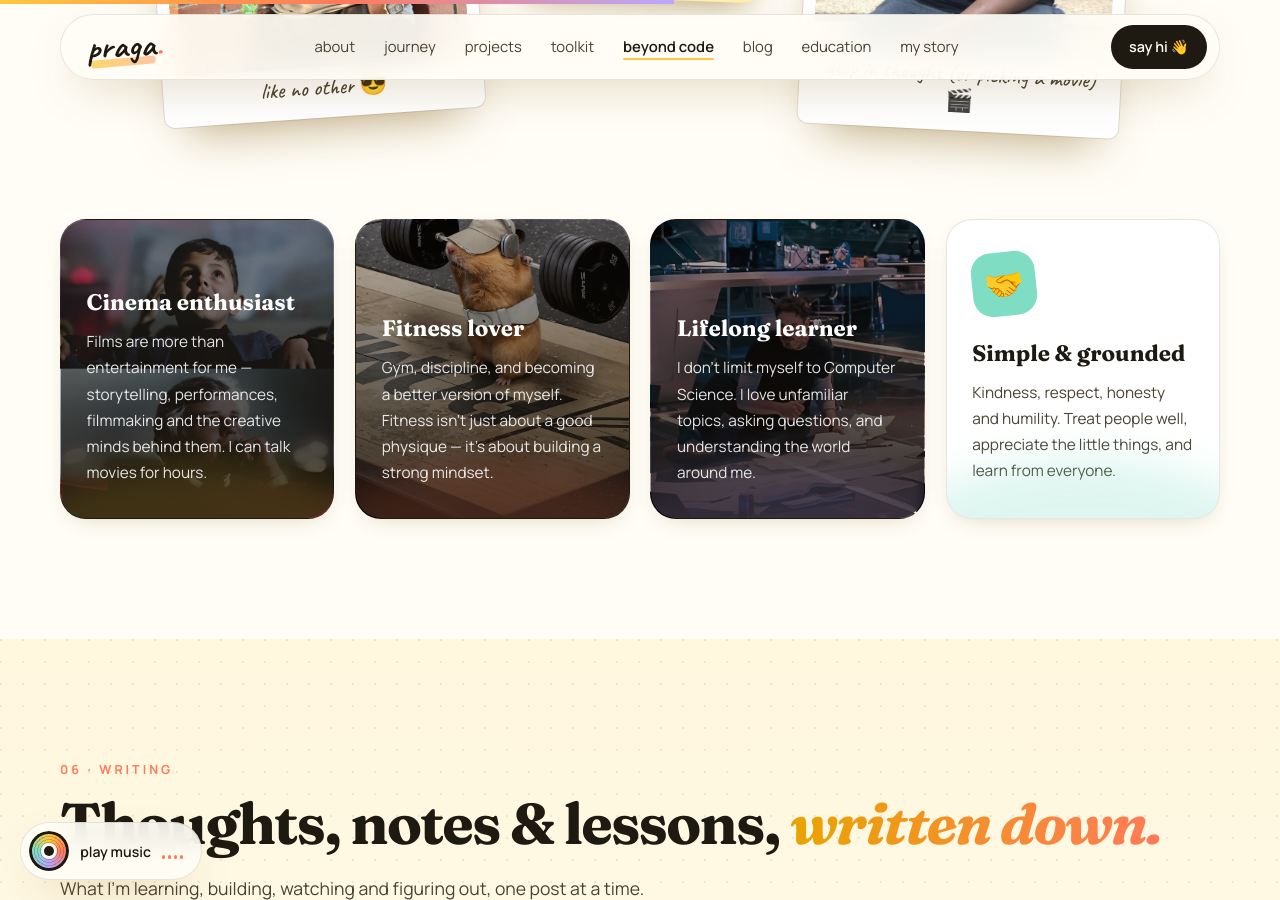
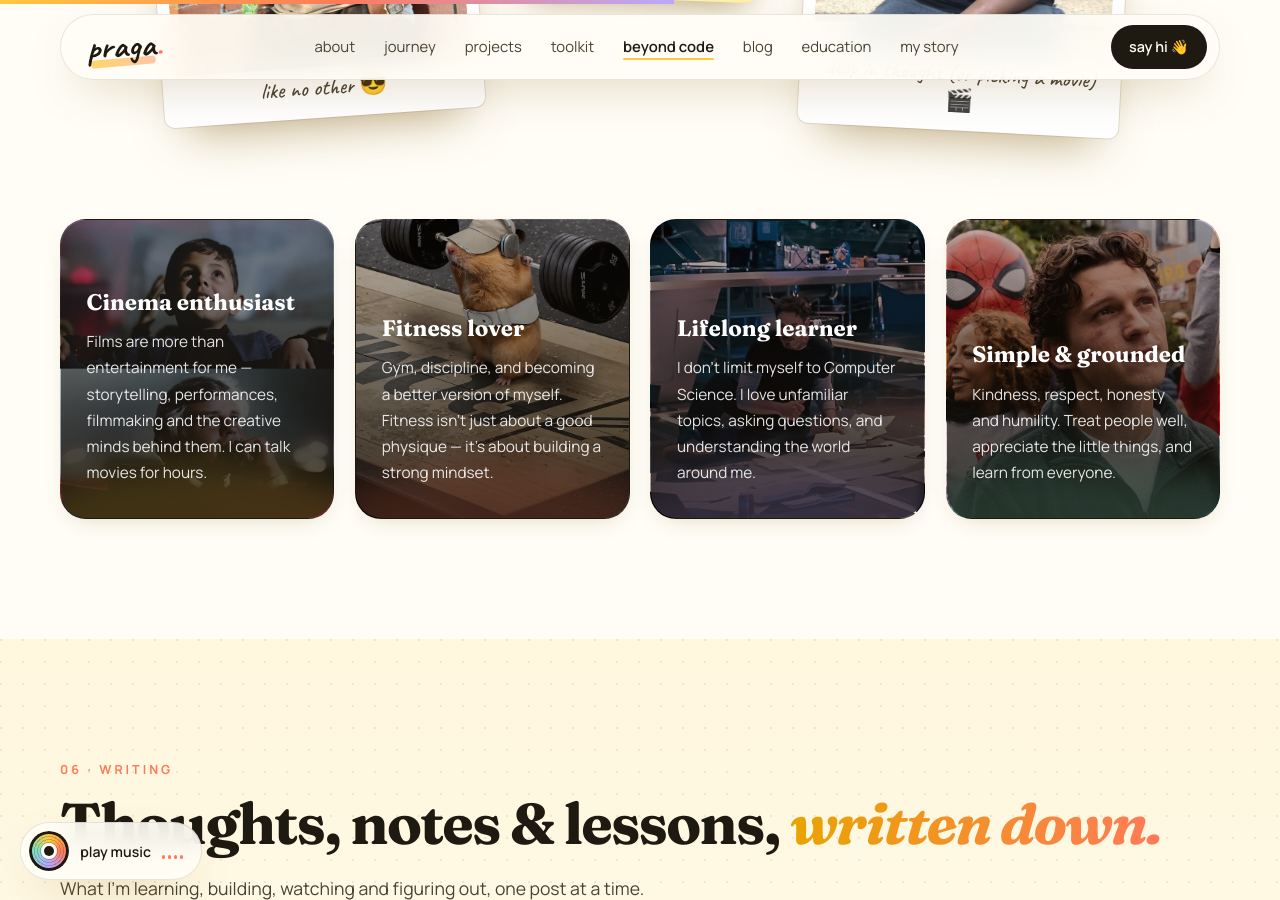
Before and after one commit to PragadeeshwarPR/myporfolio, a Jekyll site: the page built from index.html, in a window 1280 px wide and 900 px high, scrolled down 6140 px. Built offline with Jekyll 4.4.1, drawn with Linux system fonts in a browser that asks for light colours.

Commit message:
Give the Simple & grounded card a photo background
Cropped to face and shoulders (drops the empty sky and the watermark on
the right edge). All four Beyond-the-code cards now use photos.

Co-Authored-By: Claude Opus 5.5 <noreply@anthropic.com>
Claude-Session: https://claude.ai/code/session_01HwqCdfYK1X7G6eusTRVwmY

```diff
--- a/index.html
+++ b/index.html
@@ -334,8 +334,7 @@ layout: null
             <h3>Lifelong learner</h3>
             <p>I don't limit myself to Computer Science. I love unfamiliar topics, asking questions, and understanding the world around me.</p>
           </article>
-          <article class="beyond-card reveal" style="--c: var(--mint)">
-            <span class="b-emoji">🤝</span>
+          <article class="beyond-card has-bg reveal" style="--c: var(--mint); --bg: url('assets/grounded-bg.jpg'); --pos: 20%; --pos-m: 28%">
             <h3>Simple &amp; grounded</h3>
             <p>Kindness, respect, honesty and humility. Treat people well, appreciate the little things, and learn from everyone.</p>
           </article>
```
Also changed, not shown: assets/grounded-bg.jpg (added).
